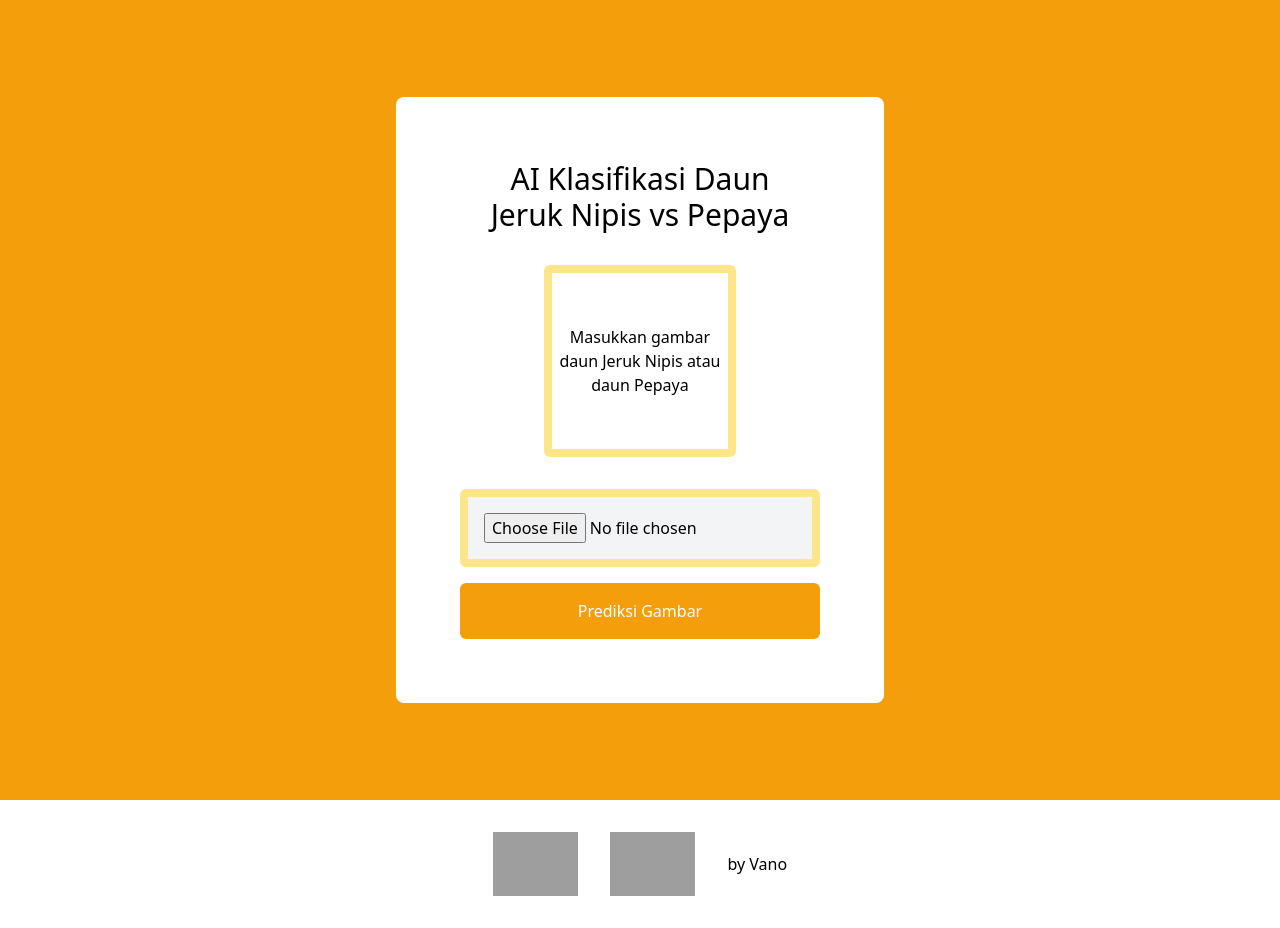
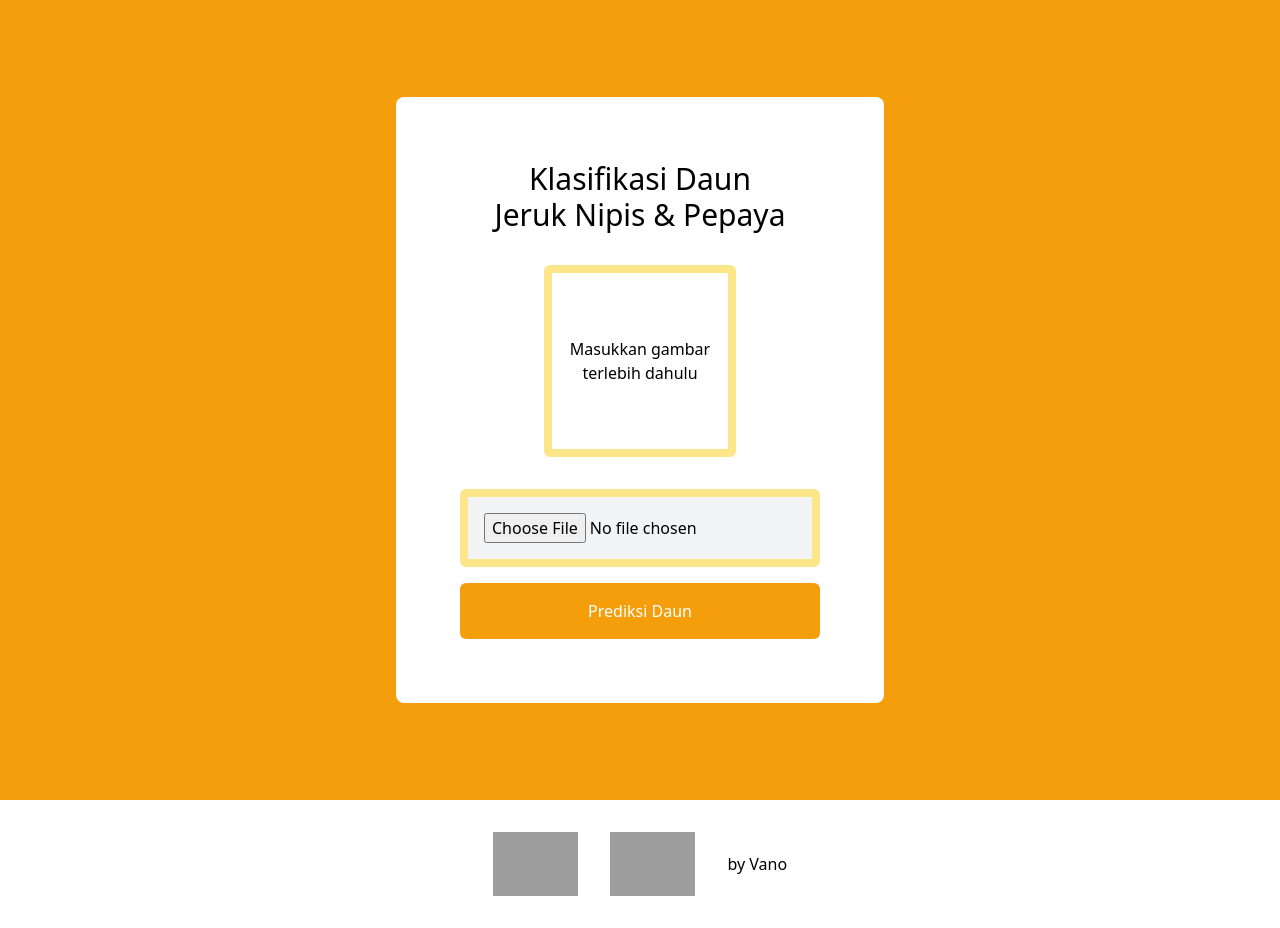
Before and after one commit to TivanoGhunawn/tubes-ai, a Flask app: page / in a window 1280 px wide. Run offline with Flask 2, Linux system fonts and the light colour scheme; grey boxes are pictures that could not be loaded.

Commit message:
Update index.html

```diff
--- a/templates/index.html
+++ b/templates/index.html
@@ -31,8 +31,8 @@
                     rounded-lg
                 "
             >
-                <h1 class="text-3xl text-bold">AI Klasifikasi Daun</h1>
-                <h1 class="text-3xl text-bold">Jeruk Nipis vs Pepaya</h1>
+                <h1 class="text-3xl text-bold">Klasifikasi Daun</h1>
+                <h1 class="text-3xl text-bold">Jeruk Nipis & Pepaya</h1>
 
                 {% if uploaded_image %}
                 <img
@@ -53,11 +53,11 @@
                     "
                 >
                     <p class="text-center">
-                        Masukkan gambar daun Jeruk Nipis atau daun Pepaya
+                        Masukkan gambar terlebih dahulu
                     </p>
                 </div>
                 {% endif %} {% if prediction %}
-                <p class="mb-8">Hasil Prediksi: {{prediction}}</p>
+                <p class="mb-8">Daun yang terprediksi: {{prediction}}</p>
                 {% endif %}
 
                 <form
@@ -80,7 +80,7 @@
                         type="submit"
                         class="p-4 bg-yellow-500 text-white rounded-md"
                     >
-                        Prediksi Gambar
+                        Prediksi Daun
                     </button>
                 </form>
             </main>
```
